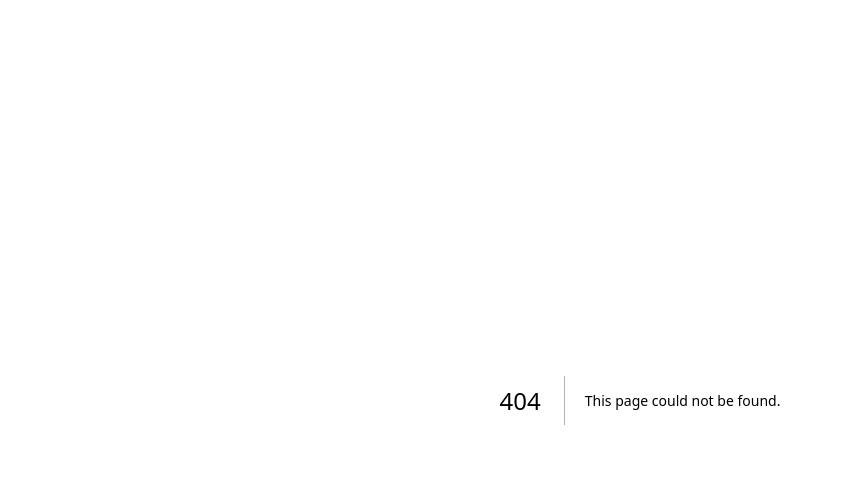
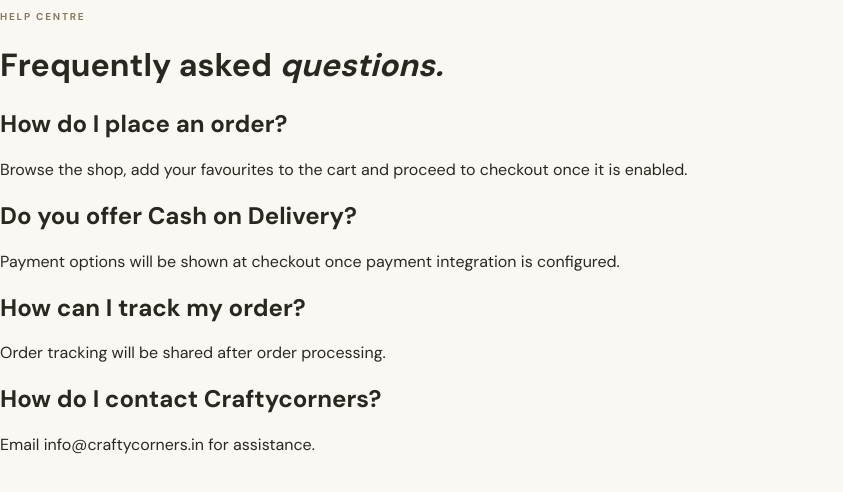
Before and after one commit to Bishopzehel/craftycorners, a Next.js app: page /faq in a window 1280 px wide. Before the commit this address had no page. Shown: the top 492 px of the page, without its empty margins (0-843 px from the left). Built offline with nearby package versions, Linux system fonts and the light colour scheme; a web font is replaced by a local one.

Commit message:
Add multipage storefront route: app/faq/page.tsx

```diff
--- /dev/null
+++ b/app/faq/page.tsx
@@ -0,0 +1,2 @@
+const faqs=[['How do I place an order?','Browse the shop, add your favourites to the cart and proceed to checkout once it is enabled.'],['Do you offer Cash on Delivery?','Payment options will be shown at checkout once payment integration is configured.'],['How can I track my order?','Order tracking will be shared after order processing.'],['How do I contact Craftycorners?','Email info@craftycorners.in for assistance.']];
+export default function FAQ(){return <main className="inner-page"><p className="eyebrow">HELP CENTRE</p><h1>Frequently asked <em>questions.</em></h1>{faqs.map(([q,a])=><section className="simple-panel faq-item" key={q}><h2>{q}</h2><p>{a}</p></section>)}</main>}
```
